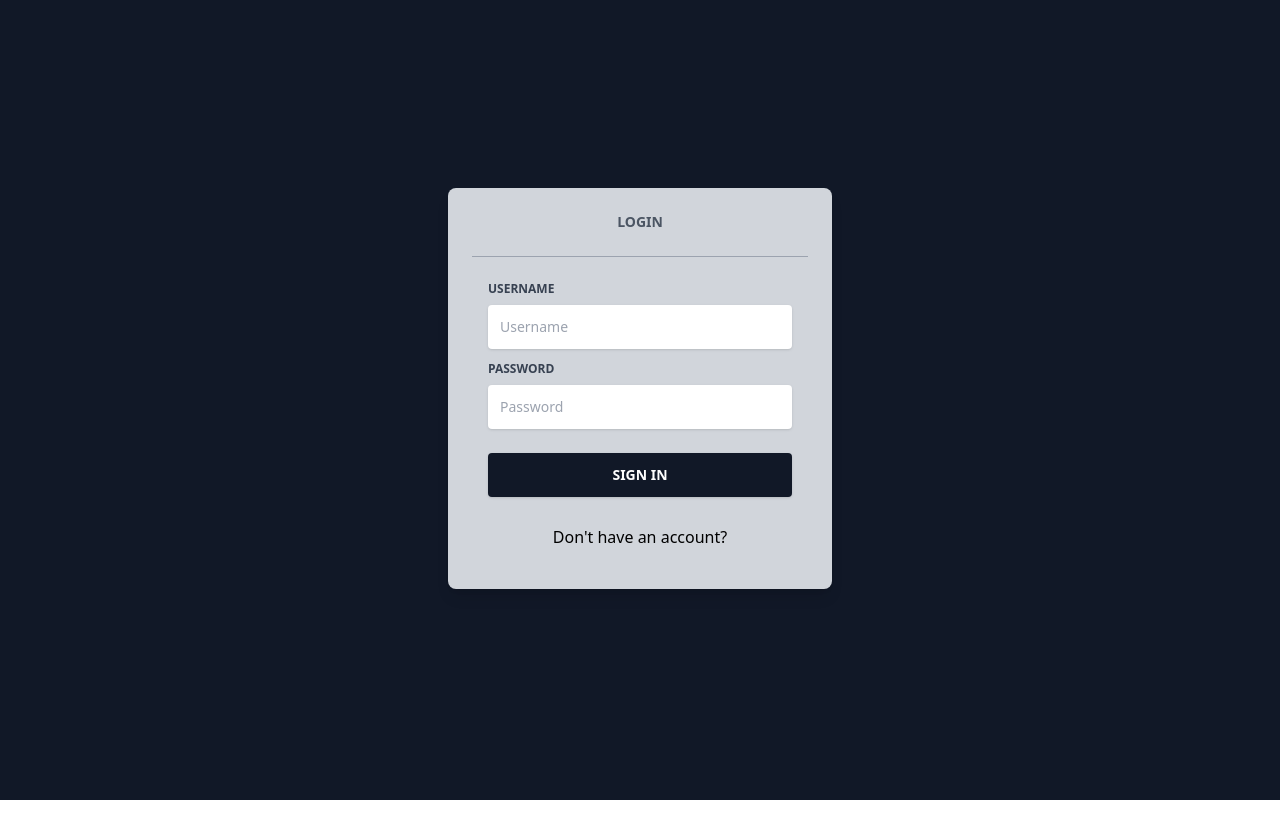
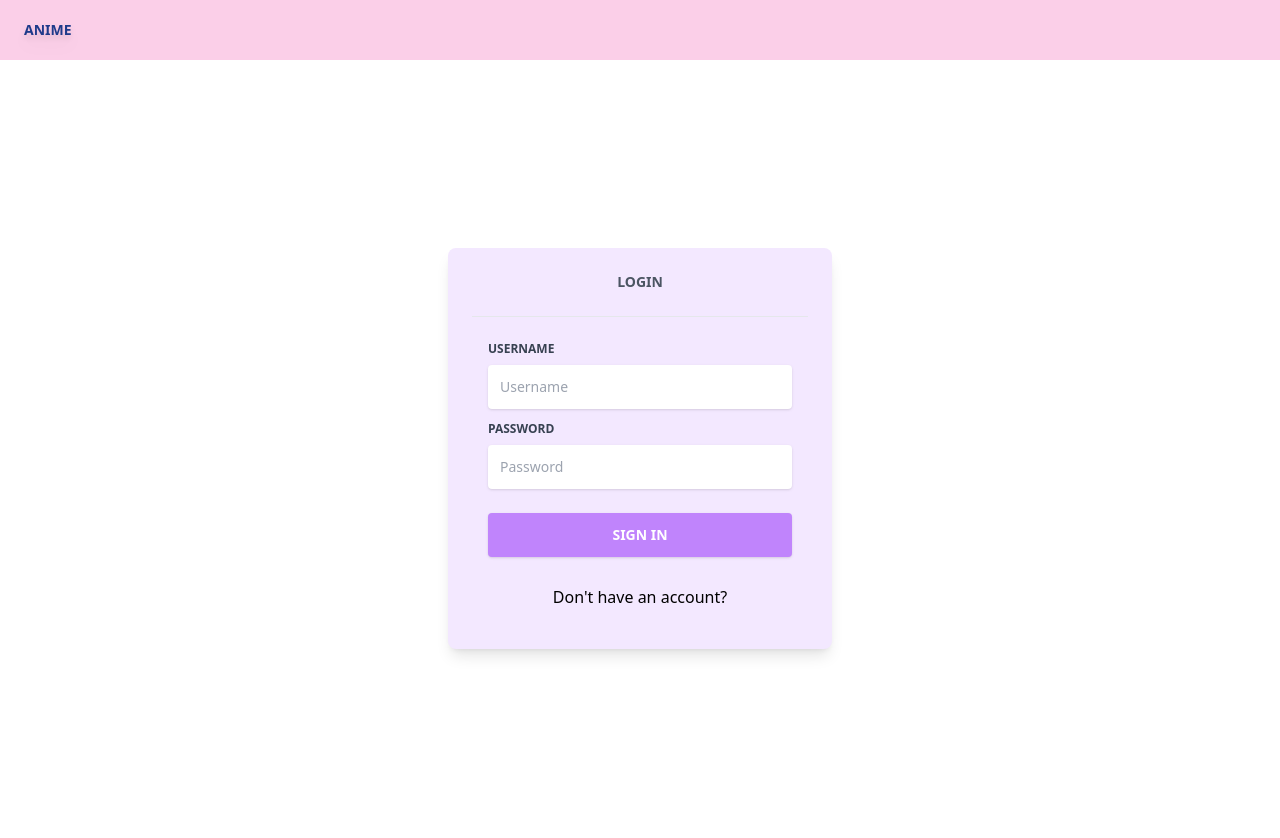
Before and after one commit to sktp06/SE481-Frontend, a Vue app in the folder 481frontend/: page /login in a window 1280 px wide. Shown: the top 838 px of the page. Before the commit the page ends 800 px from the top, so only its background shows below. Built offline with nearby package versions, Linux system fonts and the light colour scheme.

Commit message:
feat: implement home page

```diff
--- a/481frontend/src/App.vue
+++ b/481frontend/src/App.vue
@@ -1,6 +1,6 @@
 <template>
   <div id="app">
-    <NavbarComponent v-if="GStore.currentUser"/>
+    <NavbarComponent />
     <router-view />
   </div>
 </template>
@@ -13,5 +13,5 @@ export default {
     NavbarComponent,
   },
   inject: ["GStore"],
-}
+};
 </script>
--- a/481frontend/src/components/NavBar.vue
+++ b/481frontend/src/components/NavBar.vue
@@ -1,28 +1,17 @@
 <template>
   <div
-    class="top-0 w-full h-[60px] bg-gray-900"
-  >
-    <nav
-      class="flex tems-center justify-between px-2 py-3"
+    class="top-0 flex justify-between items-center px-3 md:px-6 w-full h-[60px] bg-pink-200"
   >
     <div
-        class="container px-4 mx-auto flex flex-wrap items-center justify-between"
+      class="text-sm font-bold leading-relaxed i -2 whitespace-nowrap uppercase text-blue-900 gap-x-3 flex flex-row drop-shadow-lg shadow-blue-600/50"
     >
-        <div
-          class="w-full relative flex justify-between lg:w-auto lg:static lg:block lg:justify-start"
-        >
-          <router-link
-            to="/"
-            class="text-sm font-bold leading-relaxed inline-block mr-4 py-2 whitespace-nowrap uppercase text-blue-300"
-            >Anime</router-link
-          >
-          <router-link
-            to="/bookmark"
-            class="text-sm font-bold leading-relaxed inline-block mr-4 py-2 whitespace-nowrap uppercase text-blue-300"
+      <router-link to="/">Anime</router-link>
+      <router-link v-if="GStore.currentUser" to="/bookmark"
         >Bookmark</router-link
       >
     </div>
     <div
+      v-if="GStore.currentUser"
       class="w-full relative flex justify-between lg:w-auto lg:static lg:block lg:justify-start"
     >
       <div class="flex items-center justify-center">
@@ -44,21 +33,26 @@
       </div>
     </div>
     <button
-          v-if="!GStore.currentUser"
+      v-if="!GStore.currentUser && $route.name != 'login'"
       @click="$router.push('login')"
-          class="bg-white text-gray-800 active:bg-gray-100 text-xs font-bold uppercase px-4 py-2 rounded shadow hover:shadow-md outline-none focus:outline-none lg:mr-1 lg:mb-0 ml-3 mb-3"
+      class="bg-white text-gray-800 active:bg-gray-100 text-xs font-bold uppercase px-4 py-2 rounded shadow hover:shadow-md outline-none focus:outline-none lg:mr-1 lg:mb-0 m-3 animate-bounce"
     >
       Login
     </button>
+    <div
+      class="flex flex-row items-center justify-center gap-x-[12px]"
+      v-if="GStore.currentUser"
+    >
+      <p class="text-white text-xs font-bold uppercase text-rose-700">
+        Username: {{ GStore.currentUser && GStore.currentUser.username }}
+      </p>
       <button
-          v-else
         @click="handleLogout"
         class="bg-white text-gray-800 active:bg-gray-100 text-xs font-bold uppercase px-4 py-2 rounded shadow hover:shadow-md outline-none focus:outline-none lg:mr-1 lg:mb-0 ml-3 mb-3"
       >
         logout
       </button>
     </div>
-    </nav>
   </div>
 </template>
 <script>
--- a/481frontend/src/main.js
+++ b/481frontend/src/main.js
@@ -1,8 +1,8 @@
 import { createApp } from "vue";
 import App from "./App.vue";
 import router from "./router";
-import GStore from './store'
+import GStore from "./store";
 import "./assets/tailwind.css";
 import "@/services/AxiosInterceptorSetup.js";
 
-createApp(App).provide('GStore', GStore).use(router).mount("#app");
+createApp(App).provide("GStore", GStore).use(router).mount("#app");
--- a/481frontend/src/views/BookmarkView.vue
+++ b/481frontend/src/views/BookmarkView.vue
@@ -6,6 +6,5 @@
 <script>
 export default {
   name: "bookmark-page",
-
-}
+};
 </script>
--- a/481frontend/src/views/HomeView.vue
+++ b/481frontend/src/views/HomeView.vue
@@ -1,7 +1,17 @@
 <template>
-  <div class="">
-    <h1>Home</h1>
-  </div>
+  <div></div>
+  <!-- <div
+    class="flex flex-col items-center justify-center align-center"
+  >
+    <h1 class="p-3 font-bold underline decoration-wavy text-pink-500 font-mono">
+      This is an anime bookmarking application
+    </h1>
+    <div class="flex flex-col items-center p-3 text-indigo-500 font-mono">
+      <h3 class="drop-shadow-2xl">Student ID: 632115006</h3>
+      <p>Name:Kantaporn Sriwichai</p>
+    </div>
+    <img alt="banner" src="..\assets\utaLogo.jpg" />
+  </div> -->
 </template>
 
 <script>
--- a/481frontend/src/views/LoginView.vue
+++ b/481frontend/src/views/LoginView.vue
@@ -3,14 +3,14 @@
     <main>
       <section class="absolute w-full h-full">
         <div
-          class="absolute top-0 w-full h-full bg-gray-900"
+          class="absolute top-0 w-full h-full bg-grey"
           style="background-size: 100%; background-repeat: no-repeat"
         ></div>
         <div class="container mx-auto px-4 h-full">
           <div class="flex content-center items-center justify-center h-full">
             <div class="w-full lg:w-4/12 px-4">
               <div
-                class="relative flex flex-col min-w-0 break-words w-full mb-6 shadow-lg rounded-lg bg-gray-300 border-0"
+                class="relative flex flex-col min-w-0 break-words w-full mb-6 shadow-lg rounded-lg bg-purple-100 border-0"
               >
                 <div class="rounded-t mb-0 px-6 py-6">
                   <div class="text-center mb-3">
@@ -18,7 +18,7 @@
                       Login
                     </h1>
                   </div>
-                  <hr class="mt-6 border-b-1 border-gray-400" />
+                  <hr class="mt-6 border-b-1 border-gray" />
                 </div>
                 <div class="flex-auto px-4 lg:px-10 py-10 pt-0">
                   <Form @submit="handleLogin" :validation-schema="schema">
@@ -52,7 +52,7 @@
                     </div>
                     <div class="text-center mt-6">
                       <button
-                        class="bg-gray-900 text-white active:bg-gray-700 text-sm font-bold uppercase px-6 py-3 rounded shadow hover:shadow-lg outline-none focus:outline-none mr-1 mb-1 w-full"
+                        class="bg-purple-400 text-white active:bg-gray-700 text-sm font-bold uppercase px-6 py-3 rounded shadow hover:shadow-lg outline-none focus:outline-none mr-1 mb-1 w-full"
                         type="submit"
                         style="transition: all 0.15s ease 0s"
                       >
--- a/481frontend/src/views/SignUpView.vue
+++ b/481frontend/src/views/SignUpView.vue
@@ -10,7 +10,7 @@
           <div class="flex content-center items-center justify-center h-full">
             <div class="w-full lg:w-4/12 px-4">
               <div
-                class="relative flex flex-col min-w-0 break-words w-full mb-6 shadow-lg rounded-lg bg-gray-300 border-0"
+                class="relative flex flex-col min-w-0 break-words w-full mb-6 shadow-lg rounded-lg bg-green-100 border-0"
               >
                 <div class="rounded-t mb-0 px-6 py-6">
                   <div class="text-center mb-3">
```
Also changed, not shown: 481frontend/src/router/index.js (+3 -4 lines), 481frontend/src/assets/utaLogo.jpg (added). Lines whose indentation alone changed are shown as unchanged.
